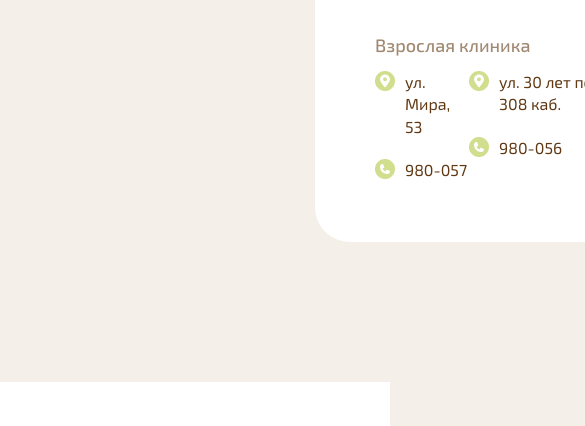
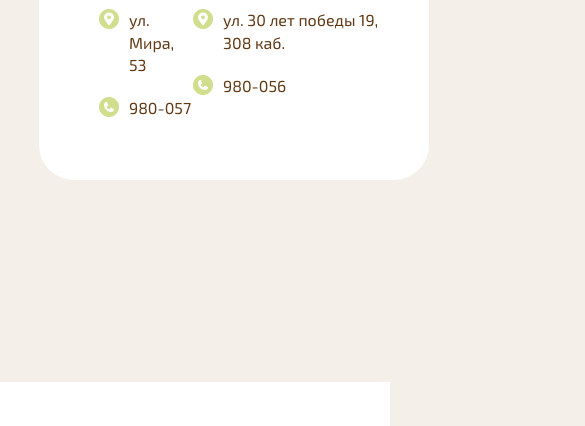
Before and after one commit to DipGame/Salve-Kids, a plain HTML site: page map.html in a window 390 px wide. Shown: the part 733-1159 px from the top of the page, 585 px wide, since content can reach past the window. Drawn offline with nearby package versions, Linux system fonts and the light colour scheme; a web font is replaced by a local one.

Commit message:
finish1.0

```diff
--- a/style.css
+++ b/style.css
@@ -752,6 +752,7 @@ main {
     margin: 0 auto;
     position: relative;
 }
+
 .cloud {
     position: absolute;
     z-index: -5;
@@ -2834,6 +2835,7 @@ footer .second__container p {
     footer {
         min-height: 920px;
     }
+
     footer .second__container ul {
         margin-bottom: 0px;
     }
@@ -4036,6 +4038,7 @@ footer .second__container p {
     background-repeat: no-repeat;
     border-radius: 30px;
     padding: 0 0 0 50px;
+    margin: 0 auto 0;
 }
 
 .stocks-page .stocks-section__card h3 {
@@ -4071,7 +4074,6 @@ footer .second__container p {
     color: #FFF;
 }
 
-
 @media (max-width: 375px) {
     .stocks-page {
         margin-top: 70px;
@@ -4135,8 +4137,10 @@ footer .second__container p {
     padding: 92px 40px 60px 60px;
     position: absolute;
     z-index: 2;
-    top: 198px;
-    left: 315px;
+    /* top: 198px;
+    left: 315px; */
+    top: 15%;
+    left: 10%;
 }
 
 .map-section__card h2 {
@@ -4239,3 +4243,9 @@ footer .second__container p {
     height: 20px;
     margin-right: 10px;
 }
+
+@media (max-width: 770px) {
+    .map-section__card {
+
+    }
+}
```
